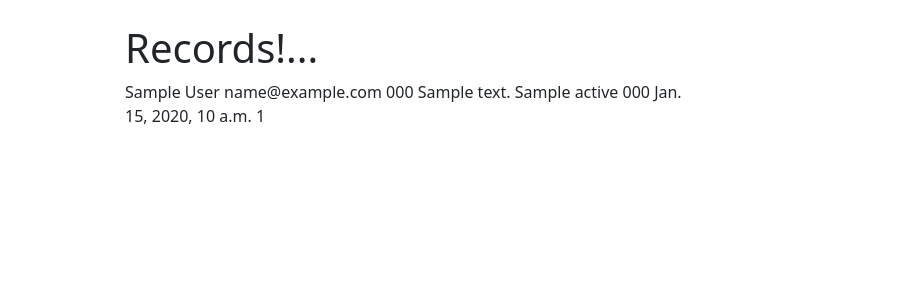
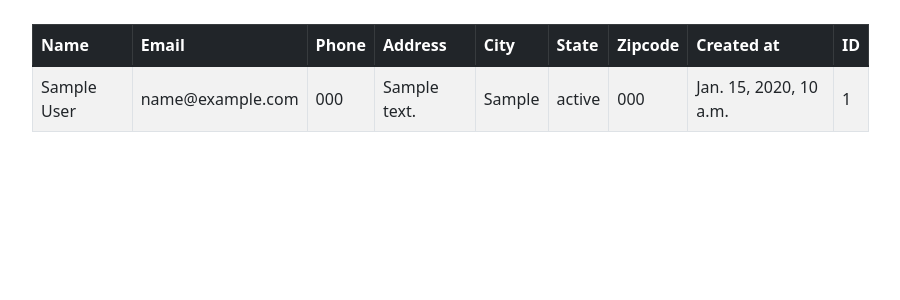
Before and after one commit to khan022/Django-CRUD-demo, a Django app: page / in a window 1280 px wide. Shown: the part 56-356 px from the top of the page, without its empty margins (236-1136 px from the left). Run offline with Django 4.2, Linux system fonts and the light colour scheme; a user stored in the database is signed in; tables that the repository leaves empty hold one stand-in row (values such as "Sample post").

Commit message:
bootstrap table added

```diff
--- a/crudwebsite/templates/home.html
+++ b/crudwebsite/templates/home.html
@@ -2,27 +2,47 @@
 
 {% block content %}
 
-<div class="col-md-6 offset-md-3">
+<div class="col-md-9 offset-md-2">
 
     {% if user.is_authenticated %}
 
-    <h1>Records!...</h1>
 
-    {% if records %}
-        {% for record in records %}
-            {{ record.first_name }}
-            {{ record.last_name }}
-            {{ record.email }}
-            {{ record.phone }}
-            {{ record.address }}
-            {{ record.city }}
-            {{ record.state }}
-            {{ record.zipcode }}
-            {{ record.created_at }}
-            {{ record.id }}
-            <br/><br/>
-        {% endfor %}
-    {% endif %}
+    <table class="table table-striped table-hover table-bordered">
+        <thead>
+          <tr class="table-dark">
+            <th scope="col">Name</th>
+            <th scope="col">Email</th>
+            <th scope="col">Phone</th>
+            <th scope="col">Address</th>
+            <th scope="col">City</th>
+            <th scope="col">State</th>
+            <th scope="col">Zipcode</th>
+            <th scope="col">Created at</th>
+            <th scope="col">ID</th>
+          </tr>
+        </thead>
+        <tbody class="table-group-divider">
+            {% if records %}
+                {% for record in records %}
+                    <tr class="align-middle">
+                        <td>
+                            {{ record.first_name }} {{ record.last_name }}
+                        </td>
+                        <td>{{ record.email }}</td>
+                        <td>{{ record.phone }}</td>
+                        <td>{{ record.address }}</td>
+                        <td>{{ record.city }}</td>
+                        <td>{{ record.state }}</td>
+                        <td>{{ record.zipcode }}</td>
+                        <td>{{ record.created_at }}</td>
+                        <td>{{ record.id }}</td>
+                    </tr>
+                {% endfor %}
+            {% endif %}
+        </tbody>
+  </table>
+
+
 
     {% else %}
 
```
